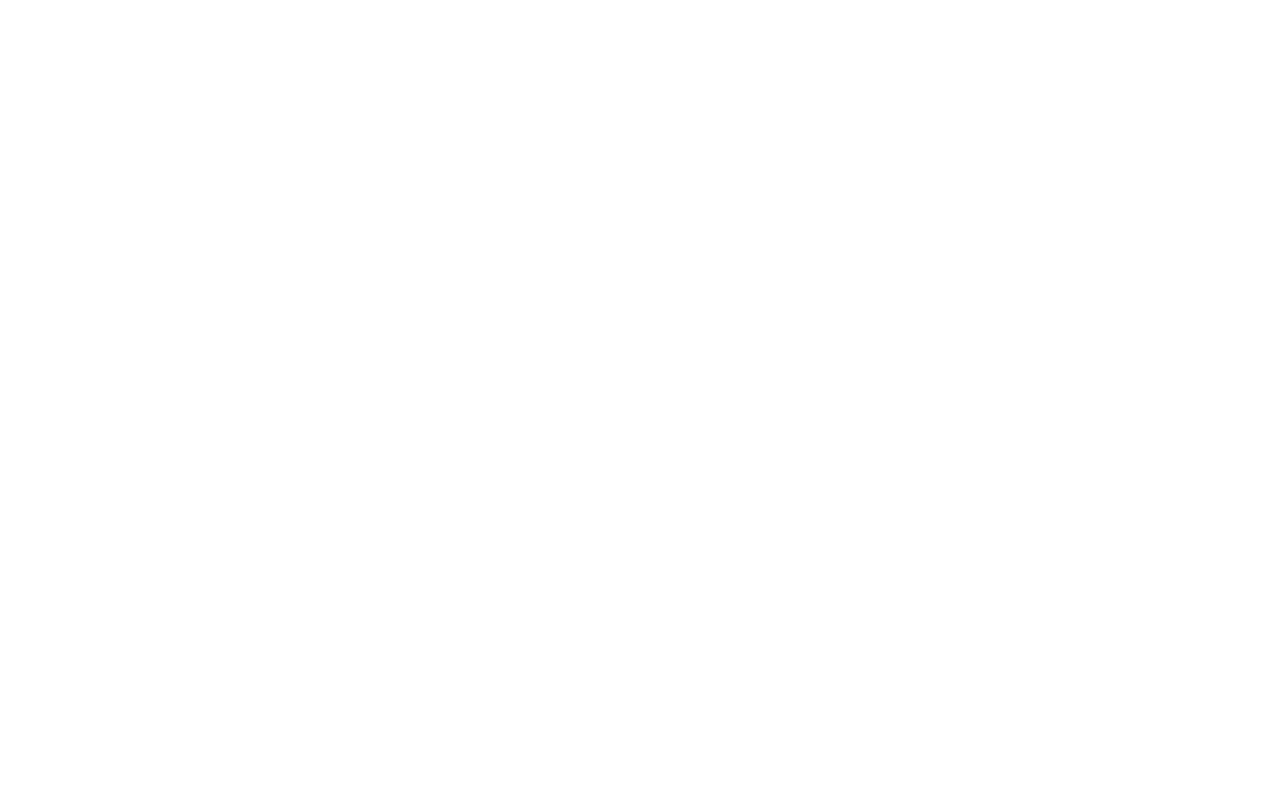
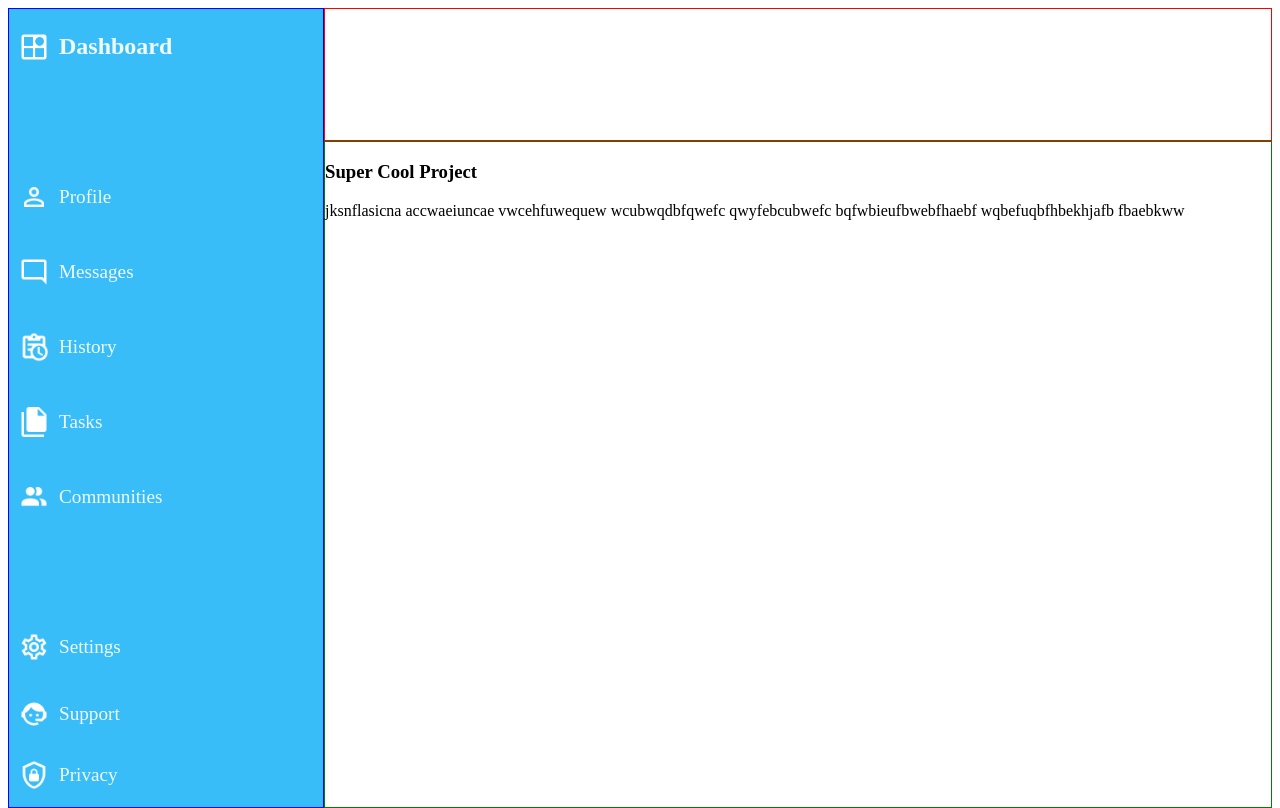
Before and after one commit to Aldo-Portillo-Frontend-Projects/AdminDashboard-grid, a plain HTML site: page index.html in a window 1280 px wide. Drawn offline with Linux system fonts and the light colour scheme.

Commit message:
Create sidebar grid

```diff
--- a/index.html
+++ b/index.html
@@ -5,8 +5,69 @@
     <meta http-equiv="X-UA-Compatible" content="IE=edge">
     <meta name="viewport" content="width=device-width, initial-scale=1.0">
     <title>Admin Dashboard</title>
+    <link rel="stylesheet" href="./styles/style.css">
 </head>
 <body>
 
+        <div class="header">
+
+        </div>
+        <div class="sidebar">
+            <div class="sidebar-grid">
+                <div class="nav-line dashboard">
+                    <img src="./icons/land-plots-circle.png" alt="">
+                    <p>Dashboard</p>
+                </div>
+                <div class="nav-line null-element">
+                    <!--here i will eventually add image and style navline using flex-->
+                </div>
+                <div class="nav-line profile">
+                    <img src="./icons/account-outline.png" alt="">
+                    <p>Profile</p>
+                </div>
+                <div class="nav-line messages">
+                    <img src="./icons/message-reply-outline.png" alt="">
+                    <p>Messages</p>
+                </div>
+                <div class="nav-line history">
+                    <img src="./icons/clipboard-text-clock-outline.png" alt="">
+                    <p>History</p>
+                </div>
+                <div class="nav-line Tasks">
+                    <img src="./icons/file-multiple.png" alt="">
+                    <p>Tasks</p>
+                </div>
+                <div class="nav-line communities">
+                    <img src="./icons/account-multiple.png" alt="">
+                    <p>Communities</p>
+                </div>
+                <div class="nav-line null-element">
+                    <!--here i will eventually add image and style navline using flex-->
+                </div>
+                <div class="nav-line settings">
+                    <img src="./icons/cog-outline.png" alt="">
+                    <p>Settings</p>
+                </div>
+                <div class="nav-line support">
+                    <img src="./icons/face-agent.png" alt="">
+                    <p>Support</p>
+                </div>
+                <div class="nav-line privacy">
+                    <img src="./icons/shield-lock-outline.png" alt="">
+                    <p>Privacy</p>
+                </div>
+            </div>
+        </div>
+        <div class="main">
+            <div class="projects-grid">
+                <div>
+                    <h3>Super Cool Project</h3>
+                    <p>jksnflasicna accwaeiuncae vwcehfuwequew wcubwqdbfqwefc  qwyfebcubwefc bqfwbieufbwebfhaebf wqbefuqbfhbekhjafb fbaebkww</p>
+                </div>
+            </div>
+            <div class="announcements-trending-grid">
+
+            </div>
+        </div>
 </body>
 </html>
--- a/styles/style.css
+++ b/styles/style.css
@@ -0,0 +1,57 @@
+html{
+    height: 100%
+}
+
+body{
+    display: grid;
+    resize: both;
+    min-height: 100%;
+    grid-template-columns: 1fr 3fr;
+    grid-template-rows: 1fr 5fr;
+
+}
+.header{
+    border: 1px solid red;
+    grid-column: 2/3;
+}
+
+.sidebar{
+    border: 1px solid blue;
+    background-color: #38bdf8;
+    color: #f0f9ff;
+    font-size: larger;
+    grid-row: 1/3;
+}
+
+.sidebar-grid{
+    display: grid;
+    grid-template-rows: repeat(9, 1fr);
+}
+
+.sidebar-grid > .dashboard{
+    font-size: x-large;
+    font-weight: bold;
+
+}
+
+.dashboard > img {
+    max-height: 100px;
+}
+
+.nav-line{
+    display: flex;
+    align-items: center;
+    justify-content: start;
+    gap: 10px;
+    padding-left: 10px;
+
+}
+
+.nav-line > img{
+    max-height: 30px;
+}
+.main{
+    border: 1px solid green;
+    grid-column: 2/3;
+
+}
```
Also changed, not shown: icons/account-multiple.png (added), icons/account-outline.png (added), icons/clipboard-text-clock-outline.png (added), icons/cog-outline.png (added), icons/face-agent.png (added), icons/file-multiple.png (added), icons/home.png (added), icons/land-plots-circle.png (added), icons/message-reply-outline.png (added), icons/shield-lock-outline.png (added), icons/vector-square-minus.png (added).
